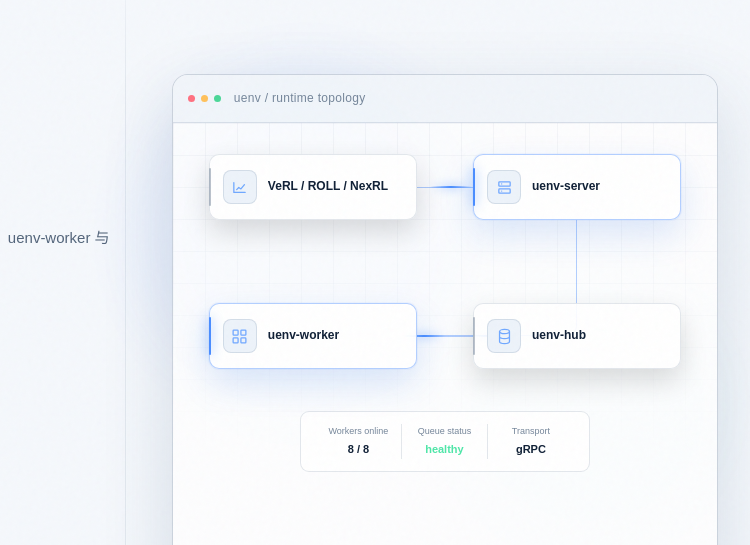
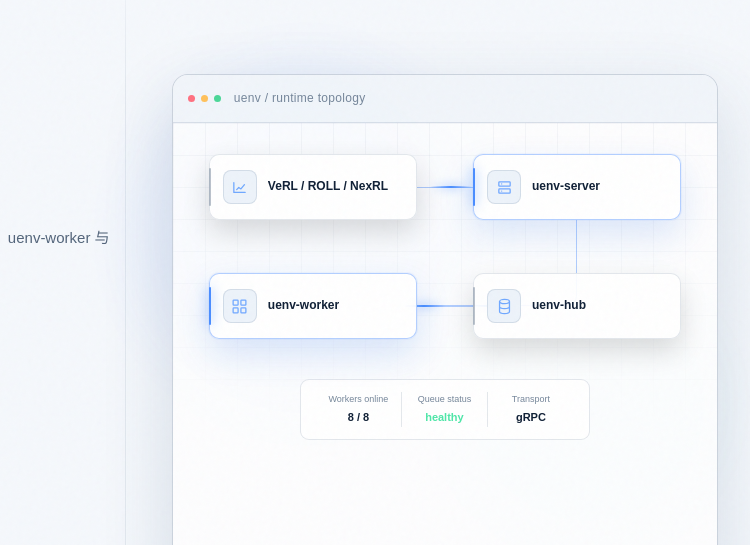
Before and after one commit to audreyyan1015/uenv_website, a website: page website/index.html in a window 1280 px wide. Shown: the part 76-621 px from the top of the page, 530-1280 px from the left. Drawn offline with Linux system fonts and the light colour scheme.

Commit message:
style(home): 收紧摘除 bridge 后的两张架构图布局
- 拓扑卡 worker/hub 上移一行、连线几何重算、卡片高度 372→340，消除中部空档
- 系统架构板改 flex 布局，4 节点拉伸填满整宽（原 grid 9 轨残留空列）
- 链路标签简化为 标准数据包

```diff
--- a/website/index.html
+++ b/website/index.html
@@ -219,7 +219,7 @@
                 <p>ROLL · VeRL · NeMo-RL · NexRL</p>
                 <ul><li>生成 rollout 请求</li><li>消费环境执行结果</li></ul>
               </article>
-              <div class="architecture-link link-blue"><span>标准数据包 · L1 gRPC</span><i></i></div>
+              <div class="architecture-link link-blue"><span>标准数据包</span><i></i></div>
               <article class="architecture-node is-highlighted">
                 <div class="architecture-logo">S</div>
                 <h3>uenv-server</h3>
--- a/website/styles.css
+++ b/website/styles.css
@@ -171,7 +171,7 @@ html[data-theme="dark"] .sun-icon, html[data-theme="light"] .moon-icon { display
 .visual-title { color: var(--text-dim); font-family: ui-monospace, SFMono-Regular, Menlo, monospace; font-size: 10px; letter-spacing: .06em; }
 .live-pill { margin-left: auto; display: inline-flex; align-items: center; gap: 6px; padding: 3px 7px; border: 1px solid rgba(78, 230, 168, .25); border-radius: 4px; background: rgba(78, 230, 168, .06); color: var(--green); font-size: 8px; font-weight: 700; letter-spacing: .1em; }
 .live-pill i { width: 5px; height: 5px; border-radius: 50%; background: var(--green); animation: pulse 1.8s infinite; }
-.topology { position: relative; min-height: 372px; padding: 26px; }
+.topology { position: relative; min-height: 340px; padding: 26px; }
 .topology-grid, .cta-grid { position: absolute; inset: 0; opacity: .35; background-image: linear-gradient(var(--line) 1px, transparent 1px), linear-gradient(90deg, var(--line) 1px, transparent 1px); background-size: 32px 32px; mask-image: linear-gradient(to bottom, black, transparent 92%); }
 .topology-node { position: absolute; z-index: 3; width: 195px; height: 66px; padding: 12px 13px; display: flex; align-items: center; gap: 11px; border: 1px solid var(--line); border-radius: 10px; background: color-mix(in srgb, var(--panel-solid) 92%, transparent); box-shadow: 0 12px 28px rgba(0,0,0,.14); }
 .topology-node::before { content: ""; position: absolute; left: -1px; top: 13px; bottom: 13px; width: 2px; border-radius: 2px; background: var(--text-dim); opacity: .5; }
@@ -185,8 +185,8 @@ html[data-theme="dark"] .sun-icon, html[data-theme="light"] .moon-icon { display
 .topology-node em { position: absolute; top: 8px; right: 9px; color: var(--line-strong); font-family: ui-monospace, SFMono-Regular, Menlo, monospace; font-size: 7px; font-style: normal; }
 .node-training { top: 31px; left: 32px; }
 .node-server { top: 31px; right: 34px; }
-.node-worker { top: 180px; left: 32px; }
-.node-hub { top: 180px; right: 34px; }
+.node-worker { top: 150px; left: 32px; }
+.node-hub { top: 150px; right: 34px; }
 .topology-connectors { position: absolute; inset: 0; z-index: 1; pointer-events: none; }
 .topology-connector { position: absolute; color: rgba(74, 141, 255, .42); }
 .topology-connector::before {
@@ -221,7 +221,7 @@ html[data-theme="dark"] .sun-icon, html[data-theme="light"] .moon-icon { display
   top: 97px;
   left: 227px;
   right: 131.5px;
-  height: 116px;
+  height: 86px;
 }
 .connector-server-worker::before {
   border-right: 1px solid currentColor;
@@ -236,7 +236,7 @@ html[data-theme="dark"] .sun-icon, html[data-theme="light"] .moon-icon { display
 
 /* 03 uenv-worker -> 04 uenv-hub: a single direct horizontal connection. */
 .connector-worker-hub {
-  top: 213px;
+  top: 183px;
   left: 227px;
   right: 229px;
   height: 1px;
@@ -306,7 +306,9 @@ html[data-theme="dark"] .sun-icon, html[data-theme="light"] .moon-icon { display
 .board-legend i { width: 16px; height: 1px; }
 .legend-blue { background: var(--blue); }
 .legend-green { background: var(--green); }
-.architecture-flow { position: relative; display: grid; grid-template-columns: 1fr 70px 1fr 70px 1fr 70px 1fr 70px 1fr; align-items: center; padding: 50px 28px 42px; }
+.architecture-flow { position: relative; display: flex; align-items: center; padding: 50px 28px 42px; }
+.architecture-flow > .architecture-node { flex: 1 1 0; }
+.architecture-flow > .architecture-link { flex: 0 0 70px; }
 .architecture-node { min-width: 0; min-height: 270px; padding: 20px 18px; border: 1px solid var(--line); border-radius: 12px; background: color-mix(in srgb, var(--bg-elevated) 78%, transparent); }
 .architecture-node.is-highlighted { border-color: rgba(74,141,255,.35); background: linear-gradient(180deg, rgba(74,141,255,.08), color-mix(in srgb, var(--bg-elevated) 84%, transparent)); }
 .architecture-kicker { color: var(--text-dim); font-family: ui-monospace, SFMono-Regular, Menlo, monospace; font-size: 7px; letter-spacing: .1em; }
```
